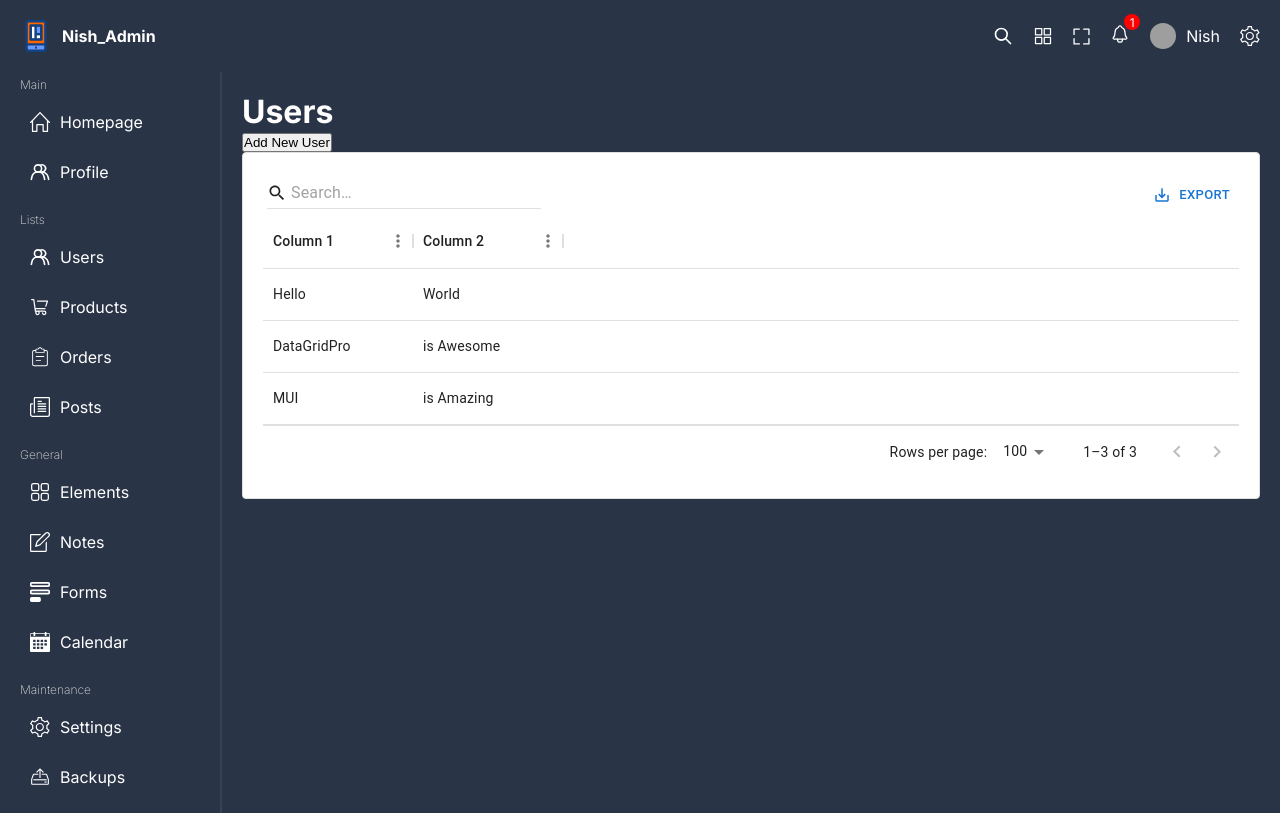
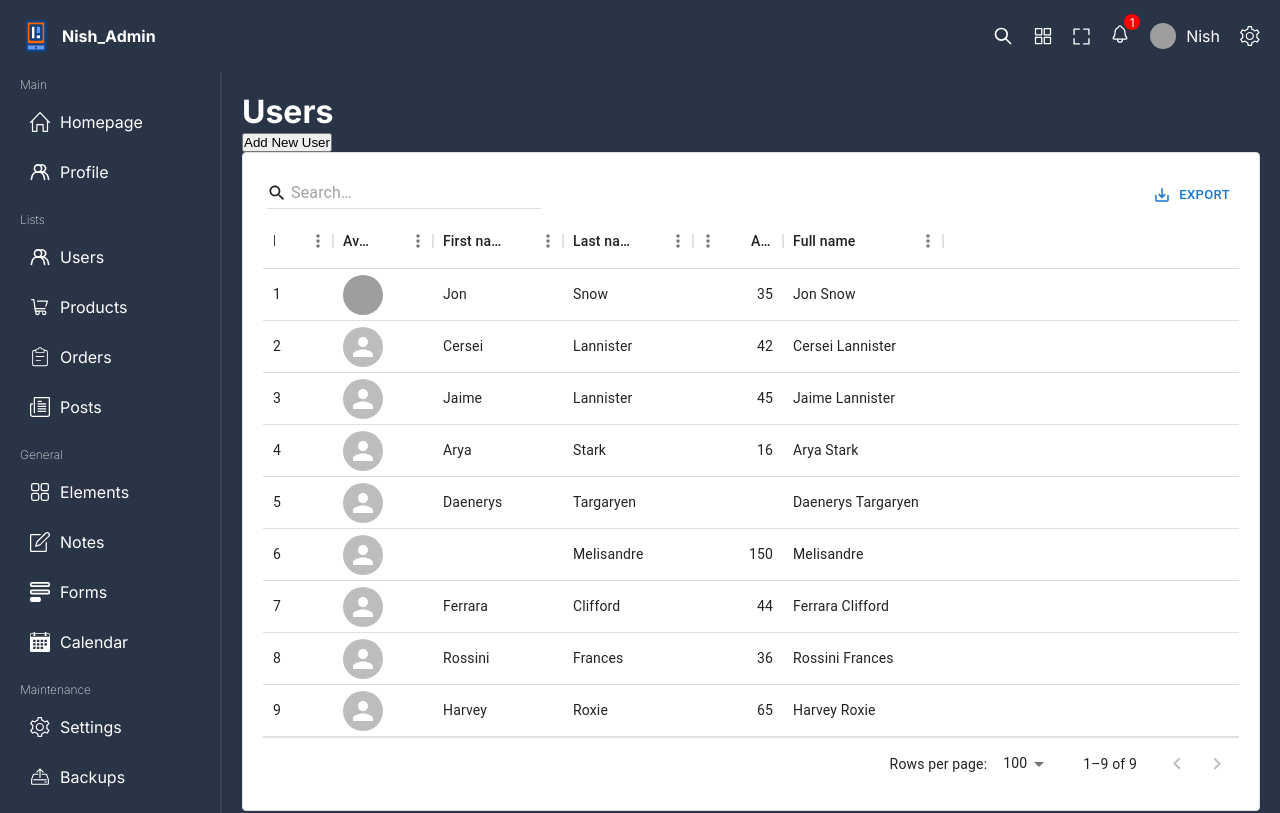
Before and after one commit to yadavNishant2020/react-admin-ui, a React (Vite) app: page /users in a window 1280 px wide. Shown: the top 813 px of the page. Built offline with nearby package versions, Linux system fonts and the light colour scheme; grey boxes are pictures that could not be loaded.

Commit message:
Avatar Added

```diff
--- a/src/components/bigChartBox/BigChartBox.tsx
+++ b/src/components/bigChartBox/BigChartBox.tsx
@@ -1,4 +1,4 @@
-import { Area, AreaChart, CartesianGrid, ResponsiveContainer, Tooltip, XAxis, YAxis } from "recharts";
+import { Area, AreaChart, ResponsiveContainer, Tooltip, XAxis, YAxis } from "recharts";
 import "./bigChart.scss";
 
 const data = [
--- a/src/components/bigChartBox/bigChart.scss
+++ b/src/components/bigChartBox/bigChart.scss
@@ -8,5 +8,6 @@
     .chart{
         margin-top: 30px;
         width: 100%;
+        height: 300px;
     }
 }
--- a/src/components/dataTable/DataTable.tsx
+++ b/src/components/dataTable/DataTable.tsx
@@ -1,27 +1,77 @@
-import { DataGrid, GridRowsProp, GridColDef, GridToolbar } from '@mui/x-data-grid';
-import "./dataTable.scss"
-const rows: GridRowsProp = [
-    { id: 1, col1: 'Hello', col2: 'World' },
-    { id: 2, col1: 'DataGridPro', col2: 'is Awesome' },
-    { id: 3, col1: 'MUI', col2: 'is Amazing' },
+import {
+  DataGrid,
+  GridRowsProp,
+  GridColDef,
+  GridToolbar,
+  GridValueGetterParams,
+} from "@mui/x-data-grid";
+import "./dataTable.scss";
+import { Avatar } from "@mui/material";
+const columns: GridColDef[] = [
+  { field: "id", headerName: "ID", width: 70 },
+  {
+    field: "avatar",
+    headerName: "Avatar",
+    width: 100,
+    renderCell: (params) => {
+      return (
+        <>
+          <Avatar src={params.value} />
+        </>
+      );
+    },
+  },
+  { field: "firstName", headerName: "First name", width: 130 },
+  { field: "lastName", headerName: "Last name", width: 130 },
+  {
+    field: "age",
+    headerName: "Age",
+    type: "number",
+    width: 90,
+  },
+  {
+    field: "fullName",
+    headerName: "Full name",
+    description: "This column has a value getter and is not sortable.",
+    sortable: false,
+    width: 160,
+    valueGetter: (params: GridValueGetterParams) =>
+      `${params.row.firstName || ""} ${params.row.lastName || ""}`,
+  },
 ];
 
-const columns: GridColDef[] = [
-    { field: 'col1', headerName: 'Column 1', width: 150, editable: true},
-    { field: 'col2', headerName: 'Column 2', width: 150, editable: true},
+const rows = [
+  {
+    id: 1,
+    lastName: "Snow",
+    avatar:
+      "https://assets.materialup.com/uploads/bebad102-7f40-4941-99cd-54366113003e/avatar-08.png",
+    firstName: "Jon",
+    age: 35,
+  },
+  { id: 2, lastName: "Lannister", firstName: "Cersei", age: 42 },
+  { id: 3, lastName: "Lannister", firstName: "Jaime", age: 45 },
+  { id: 4, lastName: "Stark", firstName: "Arya", age: 16 },
+  { id: 5, lastName: "Targaryen", firstName: "Daenerys", age: null },
+  { id: 6, lastName: "Melisandre", firstName: null, age: 150 },
+  { id: 7, lastName: "Clifford", firstName: "Ferrara", age: 44 },
+  { id: 8, lastName: "Frances", firstName: "Rossini", age: 36 },
+  { id: 9, lastName: "Roxie", firstName: "Harvey", age: 65 },
 ];
 
 function DataTable() {
   return (
-
     <div className="dataTable">
-            <DataGrid className='dataGrid' rows={rows} columns={columns}
-            slots={{toolbar:GridToolbar}}
+      <DataGrid
+        className="dataGrid"
+        rows={rows}
+        columns={columns}
+        slots={{ toolbar: GridToolbar }}
         slotProps={{
           toolbar: {
             showQuickFilter: true,
-                    quickFilterProps: {debounceMs: 500}
-                }
+            quickFilterProps: { debounceMs: 500 },
+          },
         }}
         disableRowSelectionOnClick
         disableColumnFilter
@@ -29,7 +79,7 @@ function DataTable() {
         disableColumnSelector
       />
     </div>
-    )
+  );
 }
 
-export default DataTable
+export default DataTable;
```
Lines whose indentation alone changed are shown as unchanged.
